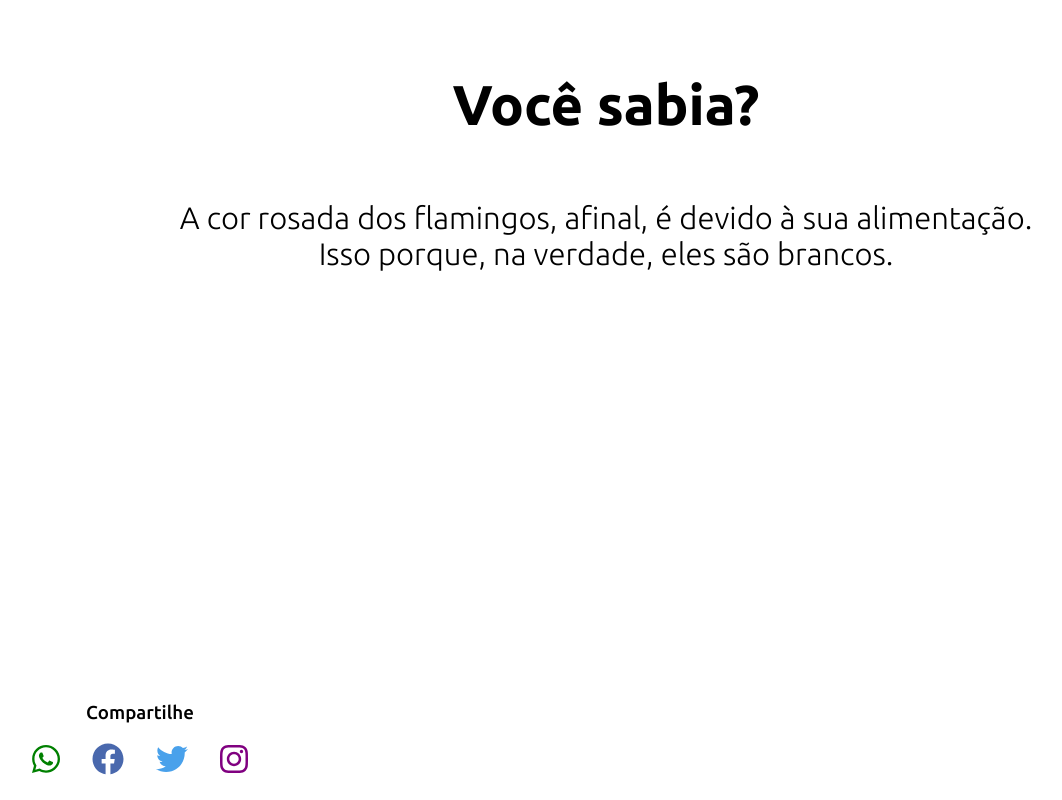
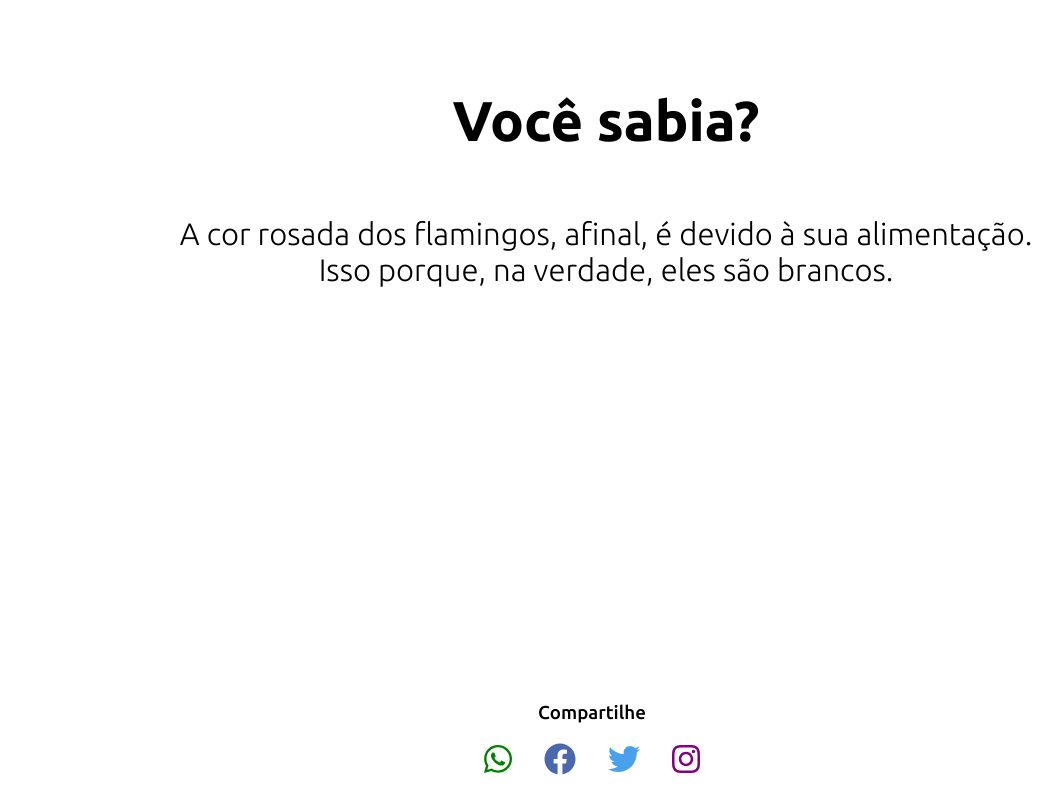
Before and after one commit to antuniooh/ReactApp, a React (Create React App) app: page / in a window 1280 px wide. Shown: the whole page, without its empty margins (34-1096 px from the left). Built offline with nearby package versions, Linux system fonts and the light colour scheme.

Commit message:
Fixed position of bottom tab

```diff
--- a/src/App.css
+++ b/src/App.css
@@ -9,7 +9,7 @@
 }
 
 .App-header h1{
-  margin-top: 8vh;
+  margin-top: 10vh;
   font-size: calc(40px + 2vmin);
   font-family: 'Ubuntu', sans-serif;
   font-weight: 700;
@@ -28,6 +28,7 @@
   position: absolute;
   bottom: 0;
   left: 0;
+  width: 90%;
 }
 
 .social-container h3{
```
